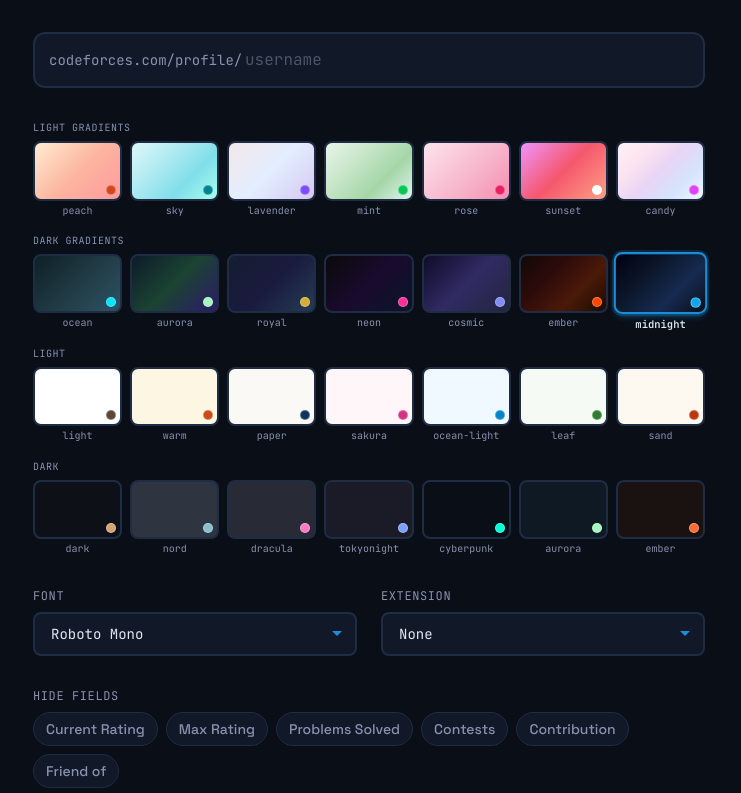
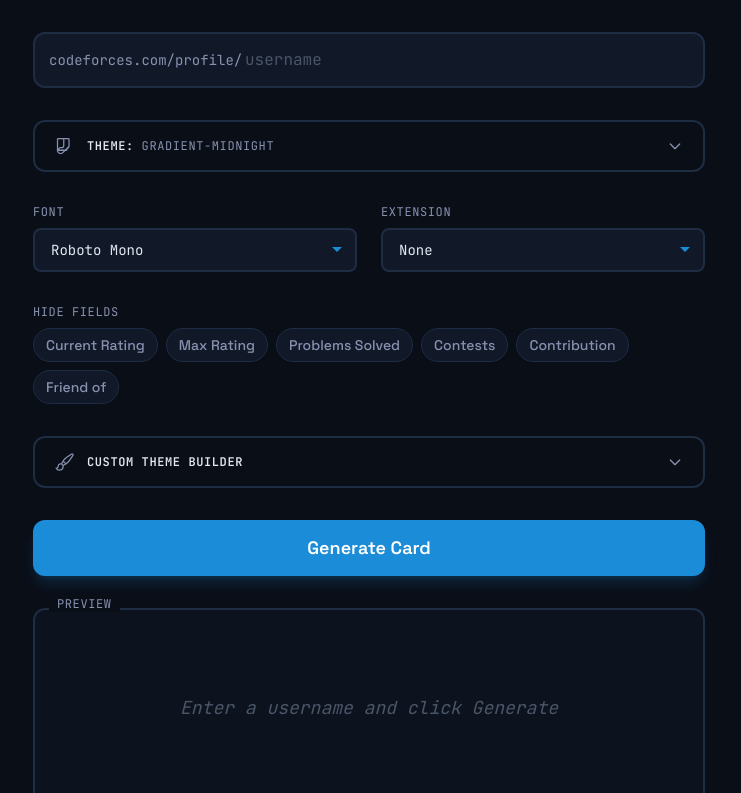
Before and after one commit to amanraox/Codeforces-stat-card, a Next.js app: page / in a window 1280 px wide. Shown: the part 1087-1880 px from the top of the page, without its empty margins (271-1012 px from the left). Built offline with nearby package versions, Linux system fonts and the light colour scheme.

Commit message:
feat: collapsible theme picker dropdown

```diff
--- a/src/components/ConfigForm.tsx
+++ b/src/components/ConfigForm.tsx
@@ -173,6 +173,7 @@ export default function ConfigForm() {
   const [hide, setHide] = useState<string[]>([]);
   const [colors, setColors] = useState<Record<string, string>>({});
   const [bgImage, setBgImage] = useState("");
+  const [showThemes, setShowThemes] = useState(false);
   const [showCustomize, setShowCustomize] = useState(false);
   const inputRef = useRef<HTMLInputElement>(null);
 
@@ -246,7 +247,25 @@ export default function ConfigForm() {
       </form>
 
       {/* Theme Picker */}
-      <div className="space-y-4">
+      <div className="border-2 border-border rounded-xl overflow-hidden">
+        <button onClick={() => setShowThemes(!showThemes)}
+          className="w-full flex items-center justify-between px-5 py-3.5 hover:bg-surface/50 transition-colors cursor-pointer">
+          <div className="flex items-center gap-3">
+            <svg className="w-5 h-5 text-text-secondary" fill="none" viewBox="0 0 24 24" stroke="currentColor" strokeWidth={1.5}>
+              <path strokeLinecap="round" strokeLinejoin="round" d="M4.098 19.902a3.75 3.75 0 005.304 0l6.401-6.402M6.75 21A3.75 3.75 0 013 17.25V4.125C3 3.504 3.504 3 4.125 3h5.25c.621 0 1.125.504 1.125 1.125V11.25a2.625 2.625 0 01-2.625 2.625H6.75a2.25 2.25 0 00-2.25 2.25v.75m0 0h9.75M3 17.25h9.75m0 0l3.348-3.348M12.75 17.25l3.348-3.348m0 0a2.625 2.625 0 00.75-1.839V4.125C16.848 3.504 16.344 3 15.723 3h-5.25" />
+            </svg>
+            <span className="font-mono text-xs tracking-wider text-text-primary uppercase font-semibold">
+              Theme: <span className="text-text-secondary font-normal">{theme}</span>
+            </span>
+          </div>
+          <svg className={`w-4 h-4 text-text-secondary transition-transform duration-200 ${showThemes ? "rotate-180" : ""}`}
+            fill="none" viewBox="0 0 24 24" stroke="currentColor" strokeWidth={2}>
+            <path strokeLinecap="round" strokeLinejoin="round" d="M19 9l-7 7-7-7" />
+          </svg>
+        </button>
+
+        {showThemes && (
+          <div className="border-t border-border p-5 space-y-4">
             {THEME_ROWS.map((row) => (
               <div key={row.label}>
                 <label className="block font-mono text-[10px] tracking-wider text-text-secondary uppercase mb-1.5">
@@ -287,6 +306,8 @@ export default function ConfigForm() {
                 </div>
               </div>
             ))}
+          </div>
+        )}
       </div>
 
       {/* Font & Extension */}
```
Lines whose indentation alone changed are shown as unchanged.
